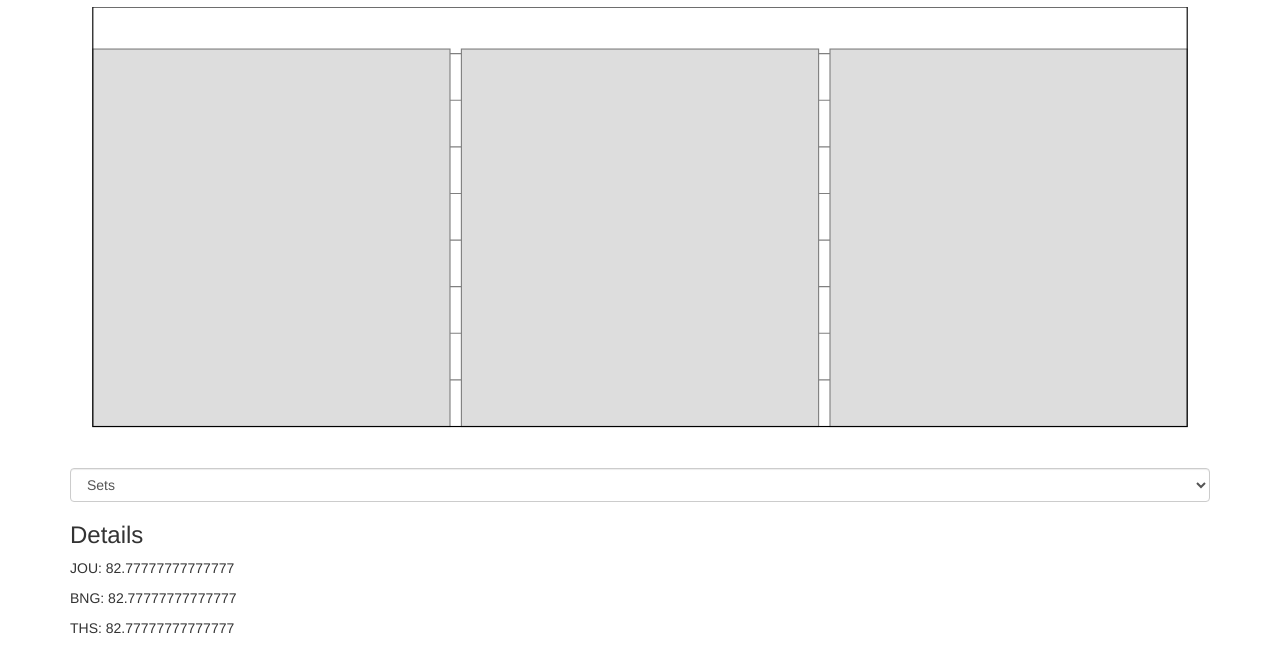
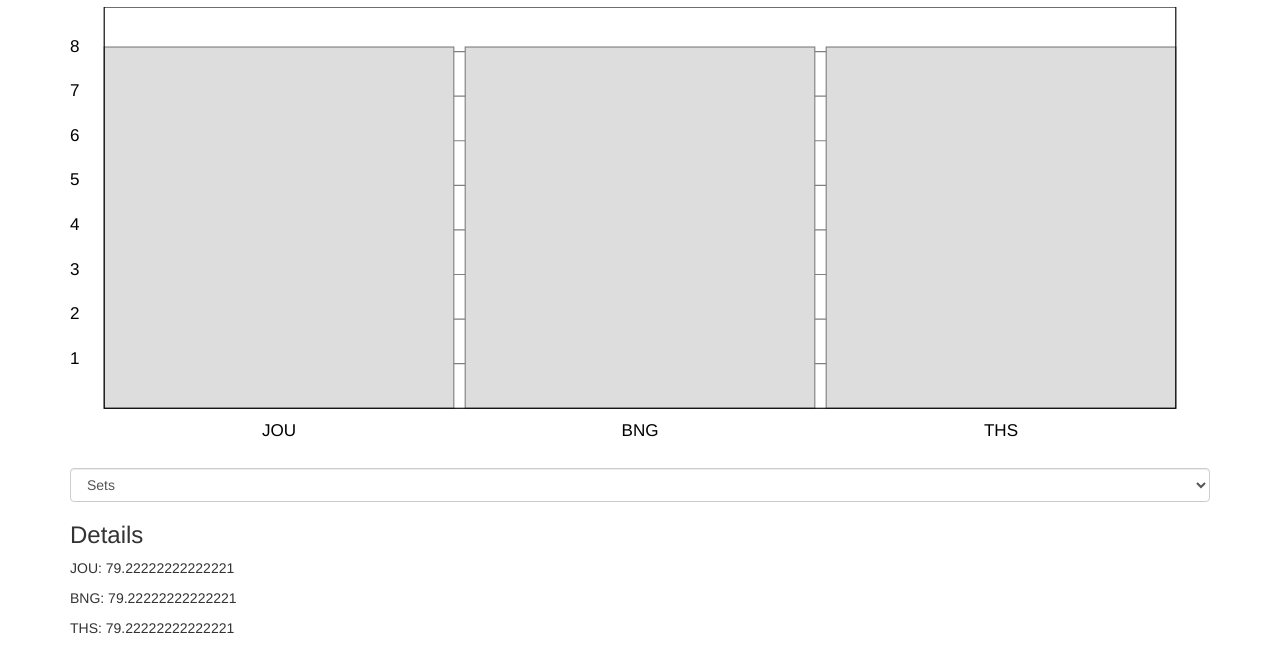
Before and after one commit to mchestnut/mtgStats, a plain HTML site: page app/index.html in a window 1280 px wide. Shown: the part 726-1374 px from the top of the page. Drawn offline with Linux system fonts and the light colour scheme.

Commit message:
removed svg scale, added graph labels

```diff
--- a/app/js/services/graph.js
+++ b/app/js/services/graph.js
@@ -15,7 +15,7 @@ angular.module('myApp.services')
 		* public properties
 		=================================*/
 		this.dims = {
-			'padding': 2,
+			'padding': 3,
 			'barSpacing': 1,
 			'totalSpacing': 1,
 			'lineSpacing': 0
@@ -82,10 +82,15 @@ angular.module('myApp.services')
 				}
 
 				var percentage = tQty / (maxQty + 1);
+				var height = (percentage * root.dims.height) + 1;
+				var yPos = root.dims.height - height;
+
+				console.log(percentage);
 
 				root.bars.push({
 					'label': label,
-					'height': (percentage * root.dims.height) + 1
+					'height': height,
+					'y': yPos
 				})
 			}
 
@@ -142,8 +147,8 @@ angular.module('myApp.services')
 			for (var i = 0; i < (maxQty); i++) {
 				var yPos = root.dims.lineSpacing * (i + 1);
 				root.lines.push({
-					'label': i,
-					'y': yPos + (100 - root.dims.height)
+					'label': maxQty - i,
+					'y': yPos
 				});
 			}
 
@@ -162,7 +167,8 @@ angular.module('myApp.services')
 			for (i = 0; i < root.bars.length; i++) {
 				var xPos = ((root.barsWidth + root.dims.barSpacing) * i) + root.dims.padding;
 				root.bars[i].x = xPos;
-				root.bars[i].y = 100 - root.dims.height;
+				root.bars[i].labelX = xPos + (root.barsWidth / 2);
+				root.bars[i].labelY = root.dims.height + (root.dims.padding * 2);
 			}
 		}
 
--- a/app/templates/svg.html
+++ b/app/templates/svg.html
@@ -4,8 +4,8 @@
 		<stop style="stop-color:#dddddd" offset="0"></stop>
 		<stop style="stop-color:#dddddd" offset="1"></stop>
 	</linearGradient>
-	<g transform="translate(0, 40) scale(1, -1)">
-		<line ng-repeat="line in graph.lines"
+	<g ng-repeat="line in graph.lines">
+		<line
 			ng-attr-x1="{{graph.dims.padding}}%"
 			ng-attr-y1="{{line.y}}%"
 			ng-attr-x2="{{100 - graph.dims.padding}}%"
@@ -13,7 +13,15 @@
 			stroke-width=".1"
 			stroke="gray">
 		</line>
-		<rect ng-repeat="bar in graph.bars"
+		<text
+			x="0"
+			ng-attr-y="{{line.y}}%"
+			font-size="1.5">
+			{{line.label}}
+		</text>
+	</g>
+	<g ng-repeat="bar in graph.bars">
+		<rect
 			ng-attr-width="{{graph.barsWidth}}%"
 			ng-attr-height="{{bar.height}}%"
 			ng-attr-x="{{bar.x}}%"
@@ -22,6 +30,13 @@
 			stroke="gray"
 			fill="url(#gradient)">
 		</rect>
+		<text
+			ng-attr-x="{{bar.labelX}}%"
+			ng-attr-y="{{bar.labelY}}%"
+			font-size="1.5"
+			style="text-anchor: middle">
+			{{bar.label}}
+		</text>
 	</g>
 	<rect
 		ng-attr-width="{{graph.dims.width}}%"
```
